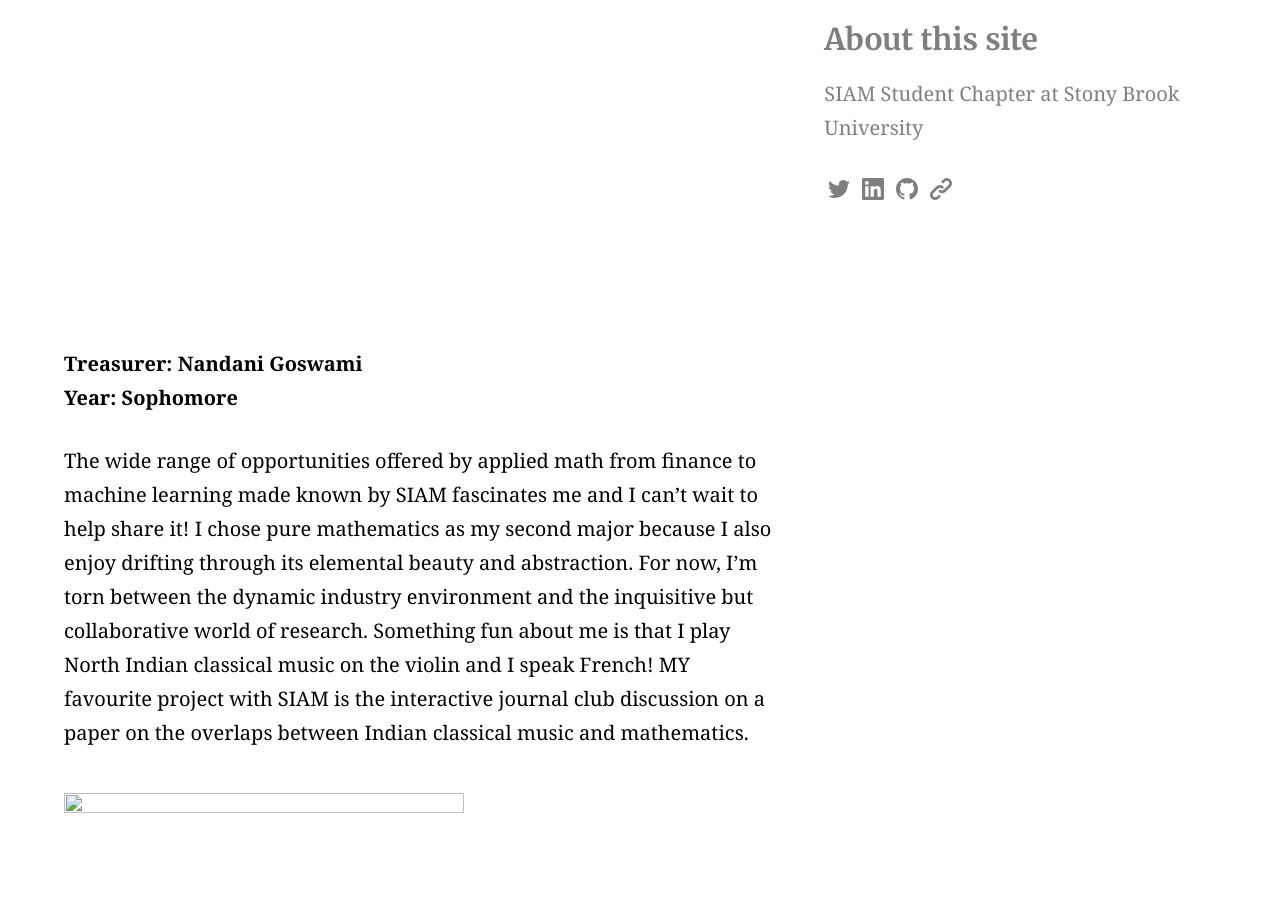
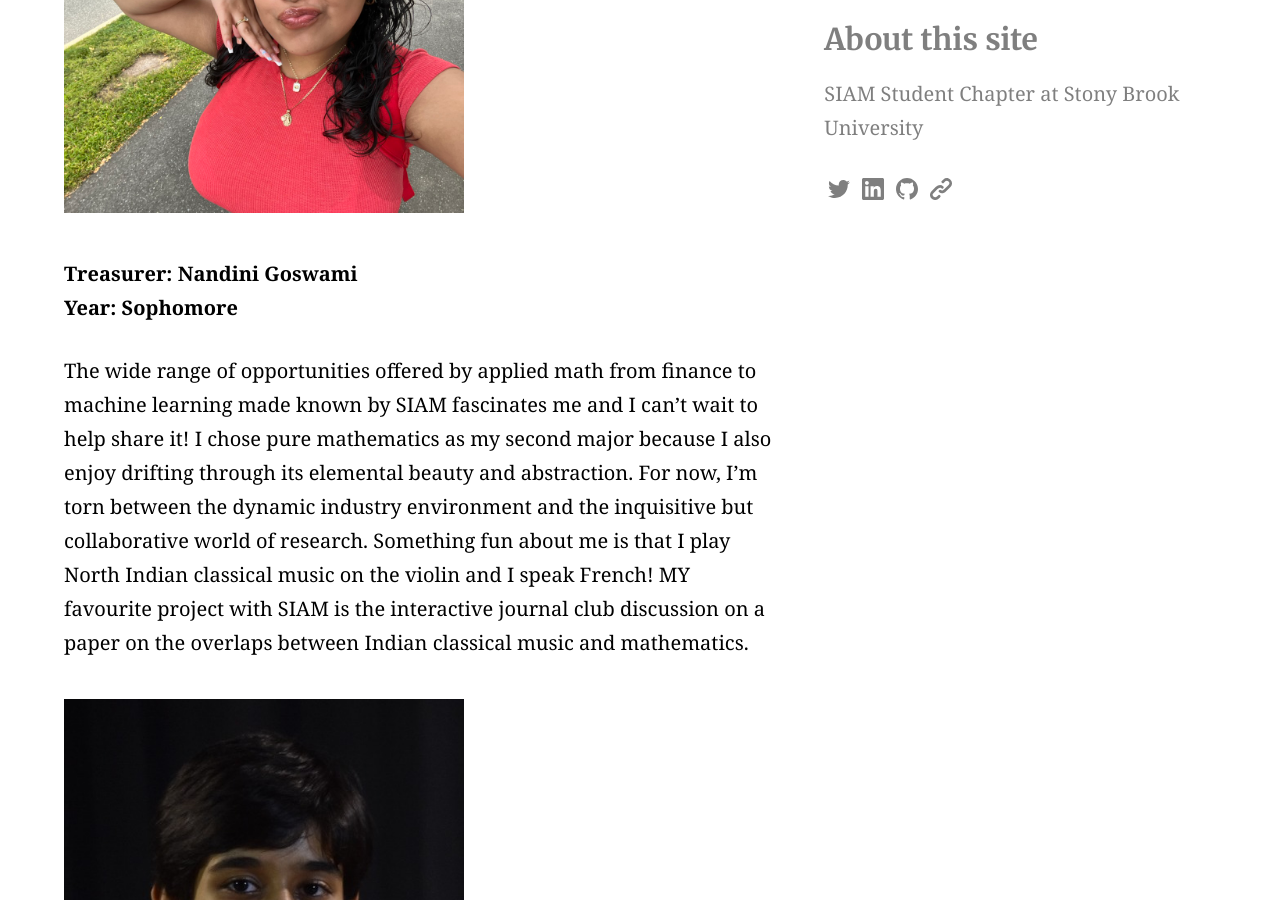
Before and after one commit to siamsc-sbu/siamsc-sbu.github.io, a Jekyll site: the page built from members.md, in a window 1280 px wide and 900 px high, scrolled down 2004 px. Built offline with Jekyll 4.4.1, drawn with Linux system fonts in a browser that asks for light colours.

Commit message:
Update members.md

```diff
--- a/members.md
+++ b/members.md
@@ -22,16 +22,16 @@ aside: true
 
 
 
-<img align="center" src="//" width="400" height="400" />
+<img align="center" src="/assets/wendy_headshot.jpeg" width="400" height="400" />
 
 
-**Treasurer: Nandani Goswami**
+**Treasurer: Nandini Goswami**
 **Year: Sophomore**
 
 
 <sub><sup>The wide range of opportunities offered by applied math from finance to machine learning made known by SIAM fascinates me and I can't wait to help share it! I chose pure mathematics as my second major because I also enjoy drifting through its elemental beauty and abstraction. For now, I'm torn between the dynamic industry environment and the inquisitive but collaborative world of research. Something fun about me is that I play North Indian classical music on the violin and I speak French! MY favourite project with SIAM is the interactive journal club discussion on a paper on the overlaps between Indian classical music and mathematics.<sub><sup>
 
-<img align="center" src="//" width="400" height="400" />
+<img align="center" src="/assets/nandini_headshot.jpeg" width="400" height="400" />
 
 
 
@@ -54,7 +54,7 @@ aside: true
 
 <sub><sup>Math has been my favourite subject since I began schooling, so I knew that I wanted to study some sort of math in college. I started in only AMS, but found that I wanted to see more proofs rather than just theorems, so I eventually became an MAT major as well. I am greatly enjoying number theory (MAT311) right now, and hope to enter graduate school and become a career mathematician. In my freshman semester, I joined SIAM for its biweekly journal clubs, discussing interesting papers at a level that was accessible for even me with barely any background in applied math. I wanted to be more involved in the planning of the club as well, so when the position of secretary opened up, I ran for it. Outside of academics, my primary hobbies are reading (anything I can get my hands on) and playing piano (primarily pieces from the late Romantic to Modernist periods). <sub><sup>
 
-<img align="center" src="//" width="400" height="400" />
+<img align="center" src="/assets/catherine_headshot.jpg" width="400" height="400" />
 
 **Social Media Manager: Larab Khadim**
 **Year: Senior**
```
